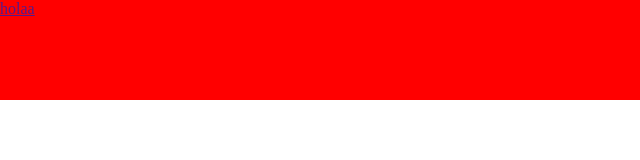
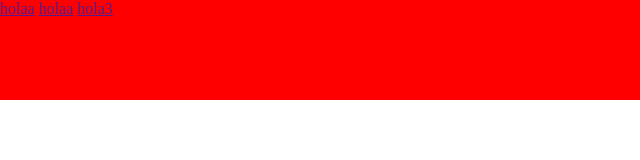
Before and after one commit to felixcc2709/pruebas2, a plain HTML site: page index.html in a window 1280 px wide. Shown: the full height of the page, 0-640 px from the left. Drawn offline with Linux system fonts and the light colour scheme.

Commit message:
hola 2 aprendiendo

```diff
--- a/index.html
+++ b/index.html
@@ -12,6 +12,10 @@
 
     <header>
         <a href="">holaa</a>
+        <a href="">holaa</a>
+        <a href="">hola3</a>
+
+
     </header>
 </body>
 </html>
```
